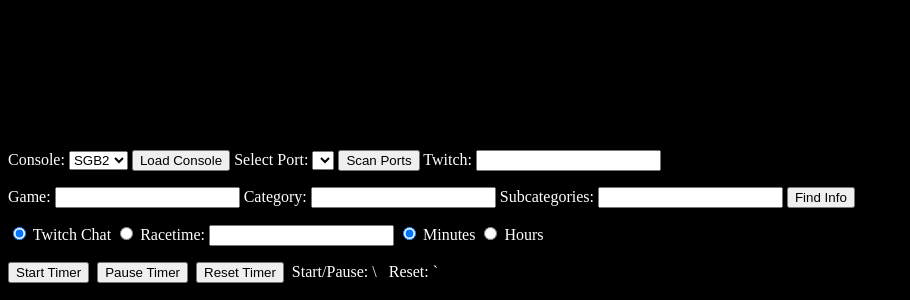
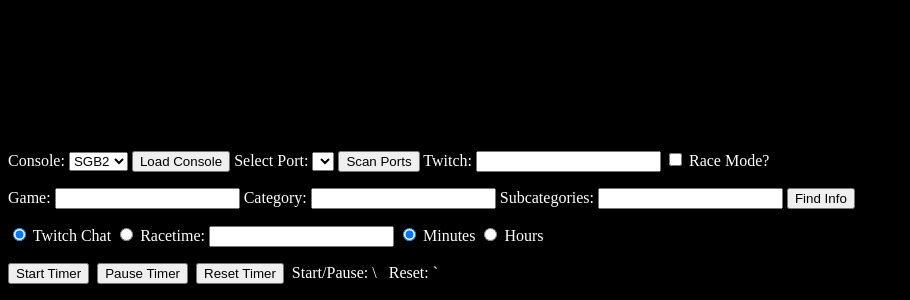
Before and after one commit to slashinfty/stream-layout, an Electron app: page public/index.html in a window 1280 px wide. Shown: the part 611-911 px from the top of the page, without its empty margins (0-910 px from the left). Drawn offline with Linux system fonts and the light colour scheme; no server answers.

Commit message:
added race mode

```diff
--- a/package.json
+++ b/package.json
@@ -1,6 +1,6 @@
 {
   "name": "stream-layout",
-  "version": "1.0.0",
+  "version": "1.0.1",
   "description": "Electron app stream layout",
   "main": "main/index.js",
   "repository": "git@github.com:slashinfty/stream-layout.git",
--- a/public/index.css
+++ b/public/index.css
@@ -9,6 +9,7 @@ body {
 
 #background {
     background-image: url('../static/background.jpg');
+    background-color: #000000;
     height: 720px;
     max-height: 720px;
     width: 1280px;
--- a/public/index.html
+++ b/public/index.html
@@ -42,6 +42,8 @@
             <button id="scan-button" onclick="scanPorts();">Scan Ports</button>
             <label for="name">Twitch: </label>
             <input type="text" id="name" />
+            <input type="checkbox" name="race-mode" id="race-mode" onchange="raceMode();" />
+            <label for="race-mode">Race Mode?</label>
         </p>
         <p>
             <label for="game">Game: </label>
--- a/public/scene.js
+++ b/public/scene.js
@@ -107,6 +107,26 @@ const set = {
     }
 };
 
+const raceMode = () => {
+    if (document.getElementById('race-mode').checked) {
+        document.getElementById('background').style.backgroundImage = 'none';
+        document.getElementById('timer').style.color = 'rgb(255, 255, 255)';
+        document.getElementById('timer').style.textShadow = 'none';
+        document.getElementById('info').style.display = 'none';
+        document.getElementById('nincid').style.display = 'none';
+        document.getElementById('racetime').style.color = 'rgb(255, 255, 255)';
+        document.getElementById('racetime').style.textShadow = 'none';
+    } else {
+        document.getElementById('background').style.background = "url('../static/background.jpg')";
+        document.getElementById('timer').style.color = 'rgba(106, 106, 106, 0.65)';
+        document.getElementById('timer').style.textShadow = '5px 5px 15px rgba(0, 0, 0, 0.75)';
+        document.getElementById('info').style.display = 'block';
+        document.getElementById('nincid').style.display = 'block';
+        document.getElementById('racetime').style.color = 'rgba(106, 106, 106, 0.7)';
+        document.getElementById('racetime').style.textShadow = '2px 2px 7px rgba(0, 0, 0, 0.55)';
+    }
+}
+
 // Setting up the layout
 const setLayout = async (console = null) => {
     if (console === null) console = document.getElementById('consoles').value;
```
